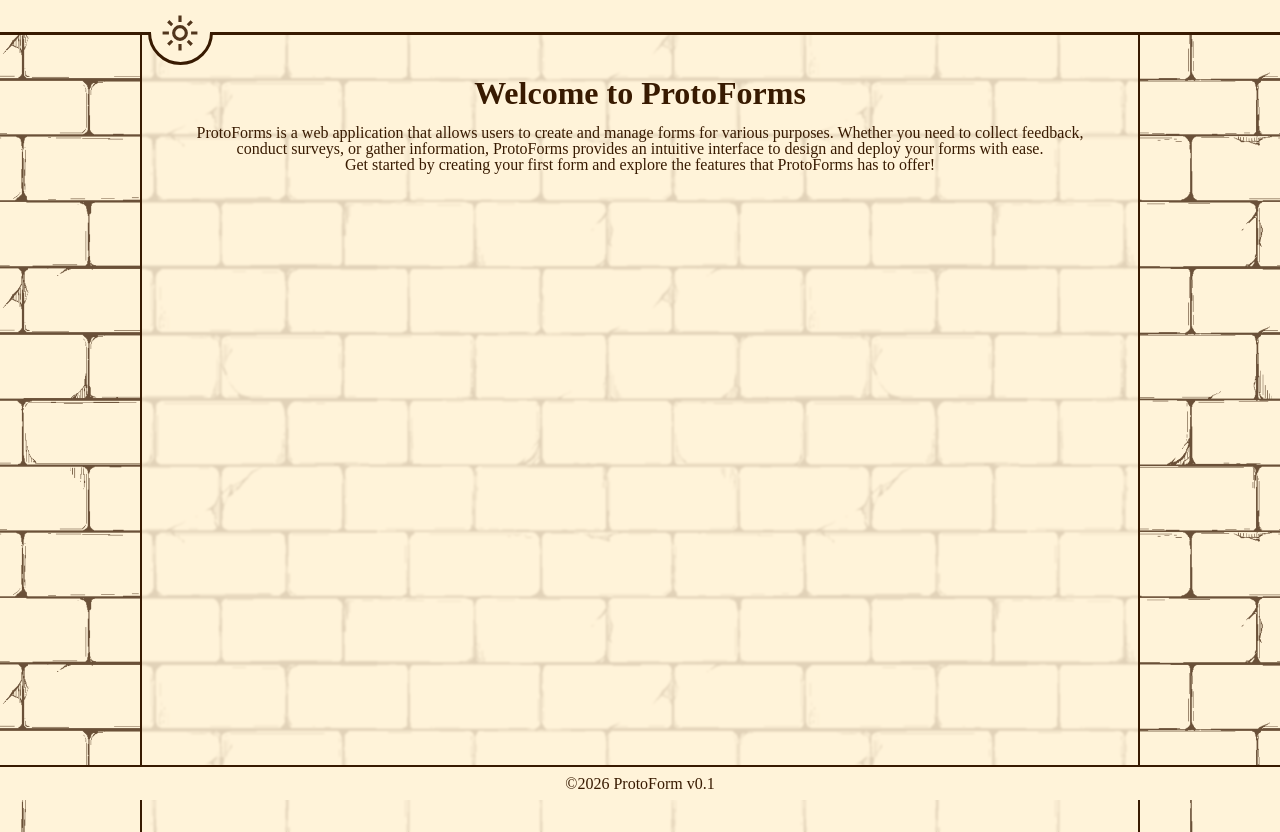
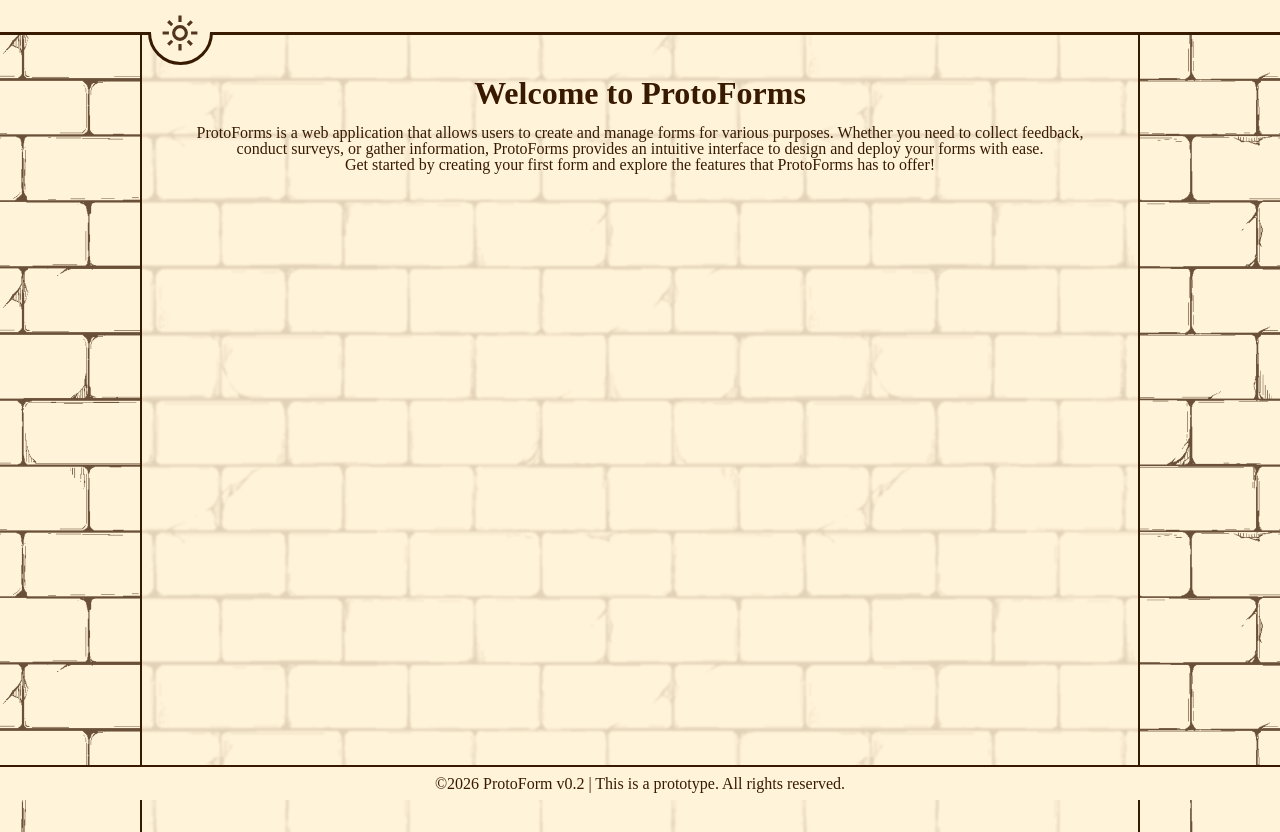
Before and after one commit to ReeveWorks/Prototype2-CommissionForm, a React (Vite) app in the folder ProtoForms/: page / in a window 1280 px wide. Built offline with nearby package versions, Linux system fonts and the light colour scheme.

Commit message:
v0.2 Main Page - List Template | Day 1

```diff
--- a/ProtoForms/src/components/footer/footer.jsx
+++ b/ProtoForms/src/components/footer/footer.jsx
@@ -21,7 +21,7 @@ function Footer() {
   function footerContent() {
     return (
       <div>
-        ©2026 ProtoForm v0.1
+        ©2026 ProtoForm v0.2 | This is a prototype. All rights reserved.
       </div>
     );
   }
```
